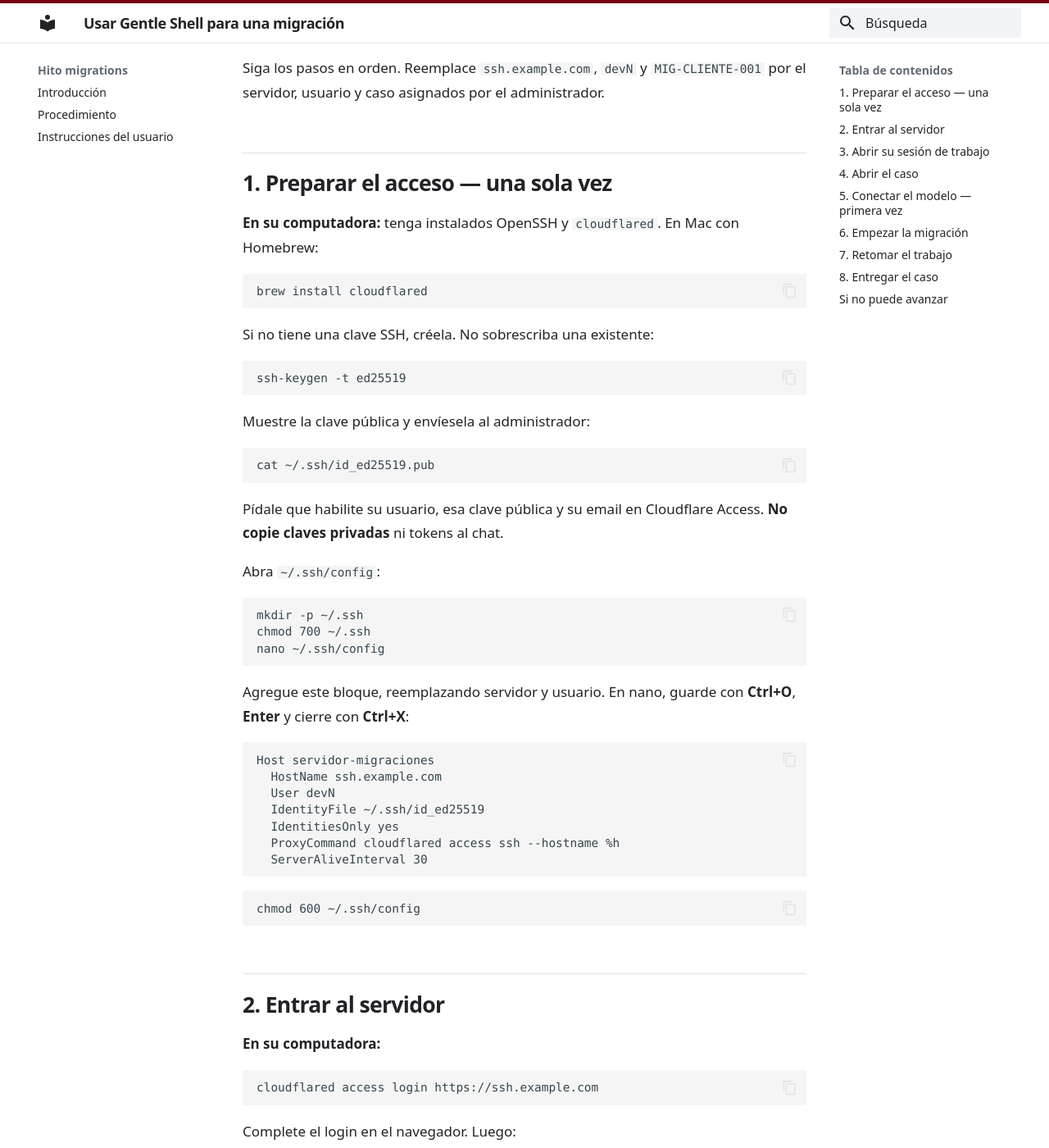
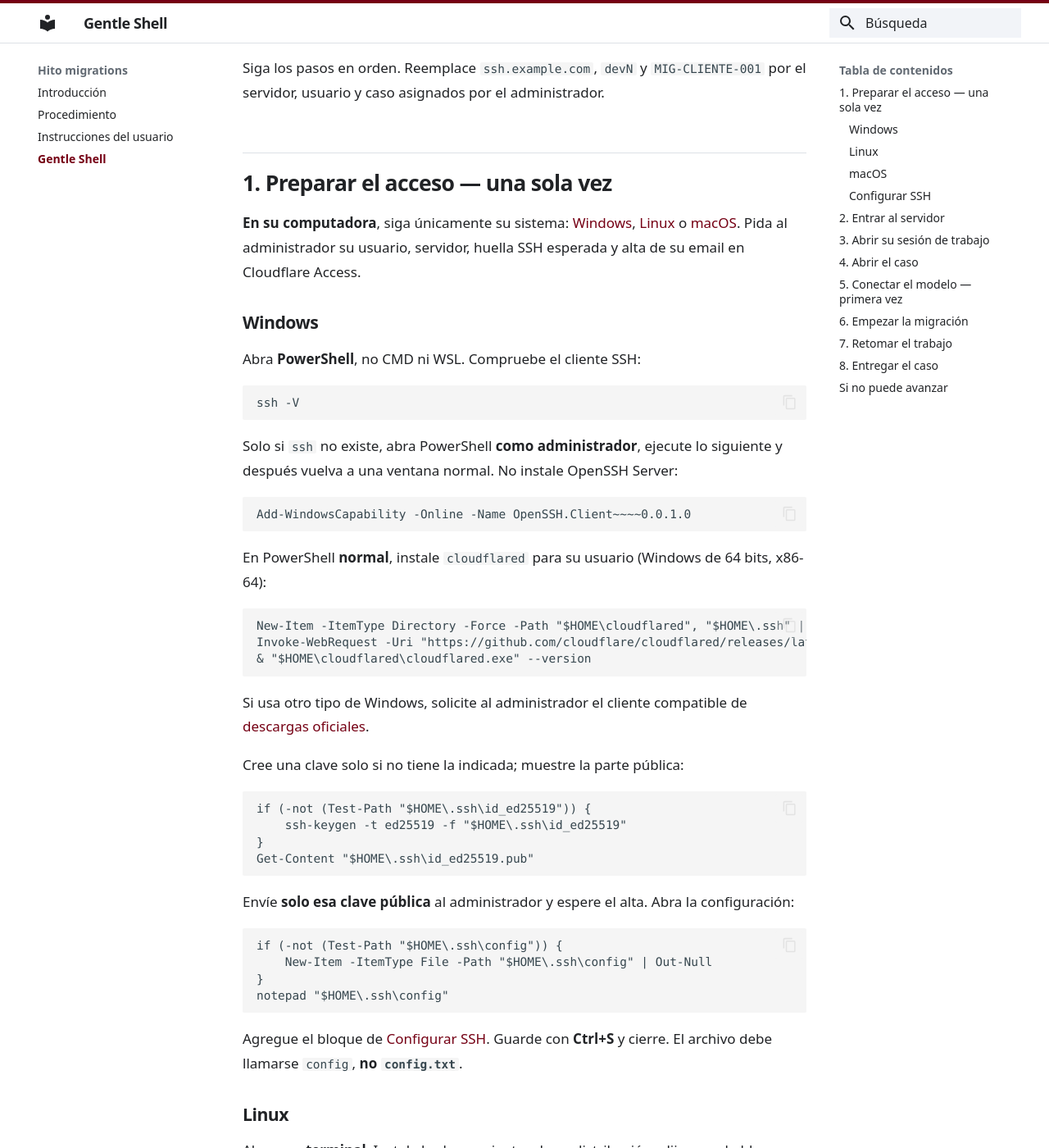
Before and after one commit to hito2026/hito-migrations, an MkDocs documentation site: the page built from docs/gentle-shell.md, in a window 1280 px wide and 1400 px high, scrolled down 262 px. Shown: the whole window at 82% size. Built offline with MkDocs 1.6.1 and Material for MkDocs 9.7.7, drawn with Linux system fonts in a browser that asks for light colours; some of the changed text lies outside the part shown.

Commit message:
docs: add Gentle Shell menu and cross-platform access for v0.2.2

````diff
--- a/docs/gentle-shell.md
+++ b/docs/gentle-shell.md
@@ -5,37 +5,156 @@
 
 ## 1. Preparar el acceso — una sola vez
 
-**En su computadora:** tenga instalados OpenSSH y `cloudflared`. En Mac con Homebrew:
+**En su computadora**, siga únicamente su sistema: [Windows](#windows),
+[Linux](#linux) o [macOS](#macos). Pida al administrador su usuario, servidor,
+huella SSH esperada y alta de su email en Cloudflare Access.
+
+### Windows
+
+Abra **PowerShell**, no CMD ni WSL. Compruebe el cliente SSH:
+
+```powershell
+ssh -V
+```
+
+Solo si `ssh` no existe, abra PowerShell **como administrador**, ejecute lo siguiente
+y después vuelva a una ventana normal. No instale OpenSSH Server:
+
+```powershell
+Add-WindowsCapability -Online -Name OpenSSH.Client~~~~0.0.1.0
+```
+
+En PowerShell **normal**, instale `cloudflared` para su usuario
+(Windows de 64 bits, x86-64):
+
+```powershell
+New-Item -ItemType Directory -Force -Path "$HOME\cloudflared", "$HOME\.ssh" | Out-Null
+Invoke-WebRequest -Uri "https://github.com/cloudflare/cloudflared/releases/latest/download/cloudflared-windows-amd64.exe" -OutFile "$HOME\cloudflared\cloudflared.exe" -ErrorAction Stop
+& "$HOME\cloudflared\cloudflared.exe" --version
+```
+
+Si usa otro tipo de Windows, solicite al administrador el cliente compatible de
+[descargas oficiales](https://developers.cloudflare.com/cloudflare-one/networks/connectors/cloudflare-tunnel/downloads/#windows).
+
+Cree una clave solo si no tiene la indicada; muestre la parte pública:
+
+```powershell
+if (-not (Test-Path "$HOME\.ssh\id_ed25519")) {
+    ssh-keygen -t ed25519 -f "$HOME\.ssh\id_ed25519"
+}
+Get-Content "$HOME\.ssh\id_ed25519.pub"
+```
+
+Envíe **solo esa clave pública** al administrador y espere el alta. Abra la configuración:
+
+```powershell
+if (-not (Test-Path "$HOME\.ssh\config")) {
+    New-Item -ItemType File -Path "$HOME\.ssh\config" | Out-Null
+}
+notepad "$HOME\.ssh\config"
+```
+
+Agregue el bloque de [Configurar SSH](#configurar-ssh). Guarde con **Ctrl+S** y cierre.
+El archivo debe llamarse `config`, **no `config.txt`**.
+
+### Linux
+
+Abra una **terminal**. Instale las herramientas de su distribución; elija un solo bloque.
+
+**Ubuntu / Debian:**
+
+```sh
+sudo apt-get update
+sudo apt-get install openssh-client curl nano
+```
+
+**Fedora:**
+
+```sh
+sudo dnf install openssh-clients curl nano
+```
+
+En otras distribuciones, instale esos clientes con su gestor de paquetes.
+Para instalar `cloudflared` en su usuario, consulte la arquitectura:
+
+```sh
+uname -m
+mkdir -p ~/.local/bin
+```
+
+**Si muestra `x86_64`:**
+
+```sh
+curl -fL https://github.com/cloudflare/cloudflared/releases/latest/download/cloudflared-linux-amd64 -o ~/.local/bin/cloudflared
+```
+
+**Si muestra `aarch64` o `arm64`:**
+
+```sh
+curl -fL https://github.com/cloudflare/cloudflared/releases/latest/download/cloudflared-linux-arm64 -o ~/.local/bin/cloudflared
+```
+
+Para otra arquitectura, use la [descarga oficial correspondiente](https://developers.cloudflare.com/cloudflare-one/networks/connectors/cloudflare-tunnel/downloads/#linux).
+**Solo si la descarga terminó correctamente**, continúe:
+
+```sh
+chmod 755 ~/.local/bin/cloudflared
+~/.local/bin/cloudflared --version
+mkdir -p ~/.ssh
+chmod 700 ~/.ssh
+if [ ! -f ~/.ssh/id_ed25519 ]; then
+    ssh-keygen -t ed25519 -f ~/.ssh/id_ed25519
+fi
+cat ~/.ssh/id_ed25519.pub
+```
+
+Envíe **solo esa clave pública** al administrador y espere el alta. Abra la configuración:
+
+```sh
+nano ~/.ssh/config
+```
+
+Agregue el bloque de [Configurar SSH](#configurar-ssh). Guarde con **Ctrl+O**, **Enter**
+y cierre con **Ctrl+X**. Luego:
+
+```sh
+chmod 600 ~/.ssh/config
+```
+
+### macOS
+
+Abra **Terminal**. Si no tiene Homebrew, instálelo desde [brew.sh](https://brew.sh/).
+Después ejecute:
 
 ```sh
 brew install cloudflared
-```
-
-Si no tiene una clave SSH, créela. No sobrescriba una existente:
-
-```sh
-ssh-keygen -t ed25519
-```
-
-Muestre la clave pública y envíesela al administrador:
-
-```sh
+ssh -V
+cloudflared --version
+mkdir -p ~/.ssh
+chmod 700 ~/.ssh
+if [ ! -f ~/.ssh/id_ed25519 ]; then
+    ssh-keygen -t ed25519 -f ~/.ssh/id_ed25519
+fi
 cat ~/.ssh/id_ed25519.pub
 ```
 
-Pídale que habilite su usuario, esa clave pública y su email en Cloudflare Access.
-**No copie claves privadas** ni tokens al chat.
-
-Abra `~/.ssh/config`:
+Envíe **solo esa clave pública** al administrador y espere el alta. Abra la configuración:
 
 ```sh
-mkdir -p ~/.ssh
-chmod 700 ~/.ssh
 nano ~/.ssh/config
 ```
 
-Agregue este bloque, reemplazando servidor y usuario. En nano, guarde con
-**Ctrl+O**, **Enter** y cierre con **Ctrl+X**:
+Agregue el bloque de [Configurar SSH](#configurar-ssh). Guarde con **Ctrl+O**, **Enter**
+y cierre con **Ctrl+X**. Luego:
+
+```sh
+chmod 600 ~/.ssh/config
+```
+
+### Configurar SSH
+
+Agregue este bloque a la configuración abierta. Reemplace servidor y usuario Linux
+por los asignados. Cambie también `/RUTA/CLOUDFLARED` según la tabla:
 
 ```sshconfig
 Host servidor-migraciones
@@ -43,30 +162,49 @@
   User devN
   IdentityFile ~/.ssh/id_ed25519
   IdentitiesOnly yes
-  ProxyCommand cloudflared access ssh --hostname %h
+  ProxyCommand "/RUTA/CLOUDFLARED" access ssh --hostname %h
   ServerAliveInterval 30
 ```
 
-```sh
-chmod 600 ~/.ssh/config
-```
+| Sistema | Qué poner entre las comillas de `ProxyCommand` |
+| --- | --- |
+| Windows | `C:/Users/SU_USUARIO/cloudflared/cloudflared.exe`; reemplace `SU_USUARIO` por su usuario local de Windows, no por `devN` |
+| Linux | La ruta completa de su ejecutable; ejecute `realpath ~/.local/bin/cloudflared` y copie el resultado |
+| macOS | Ejecute `command -v cloudflared` y copie el resultado, por ejemplo `/opt/homebrew/bin/cloudflared` |
+
+Conserve las comillas si la ruta contiene espacios. **No copie claves privadas** ni tokens al chat.
 
 ## 2. Entrar al servidor
 
-**En su computadora:**
+**En su computadora**, reemplace el hostname y ejecute el bloque de su sistema.
+
+**Windows — PowerShell:**
+
+```powershell
+& "$HOME\cloudflared\cloudflared.exe" access login https://ssh.example.com
+```
+
+**Linux — terminal:**
+
+```sh
+~/.local/bin/cloudflared access login https://ssh.example.com
+```
+
+**macOS — Terminal:**
 
 ```sh
 cloudflared access login https://ssh.example.com
 ```
 
-Complete el login en el navegador. Luego:
+Complete el login en el navegador. Luego, en **cualquiera de los tres sistemas**:
 
 ```sh
 ssh servidor-migraciones
 ```
 
 La primera vez, confirme la huella SSH con el administrador antes de aceptarla.
-**Ya en el servidor**, compruebe que aparece su usuario:
+**A partir de aquí, todos ejecutan los mismos comandos de Linux en el servidor**,
+aunque su computadora use Windows o macOS. Compruebe que aparece su usuario:
 
 ```sh
 whoami
@@ -205,7 +343,7 @@
 
 | Mensaje o problema | Acción |
 | --- | --- |
-| Vence la conexión antes de entrar | En su computadora, ejecute `cloudflared access login https://ssh.example.com` y complete el navegador |
+| Vence la conexión antes de entrar | Repita el login de su sistema en el paso 2 y complete el navegador |
 | `Permission denied (publickey)` | Pida al administrador verificar su usuario y el alta de su `.pub` |
 | Cambió la huella SSH | Deténgase y confirme la nueva huella con el administrador |
 | `No models available` | En Gentle Shell, ejecute `/login` |
--- a/mkdocs.yml
+++ b/mkdocs.yml
@@ -19,7 +19,7 @@
     - content.code.copy
 extra:
   documentation:
-    version: "0.2.1"
+    version: "0.2.2"
     updated: "2026-10-17"
 extra_css:
   - stylesheets/extra.css
@@ -30,7 +30,6 @@
   - search:
       lang: es
 not_in_nav: |
-  /gentle-shell.md
   /migration-manual.md
   /spiral-strategy.md
   /migration-templates.md
@@ -44,3 +43,4 @@
   - Introducción: index.md
   - Procedimiento: procedure.md
   - Instrucciones del usuario: user-instructions.md
+  - Gentle Shell: gentle-shell.md
````
Also changed, not shown: README.md (+11 -10 lines), docs/index.md (+0 -4 lines), 1 other file.
